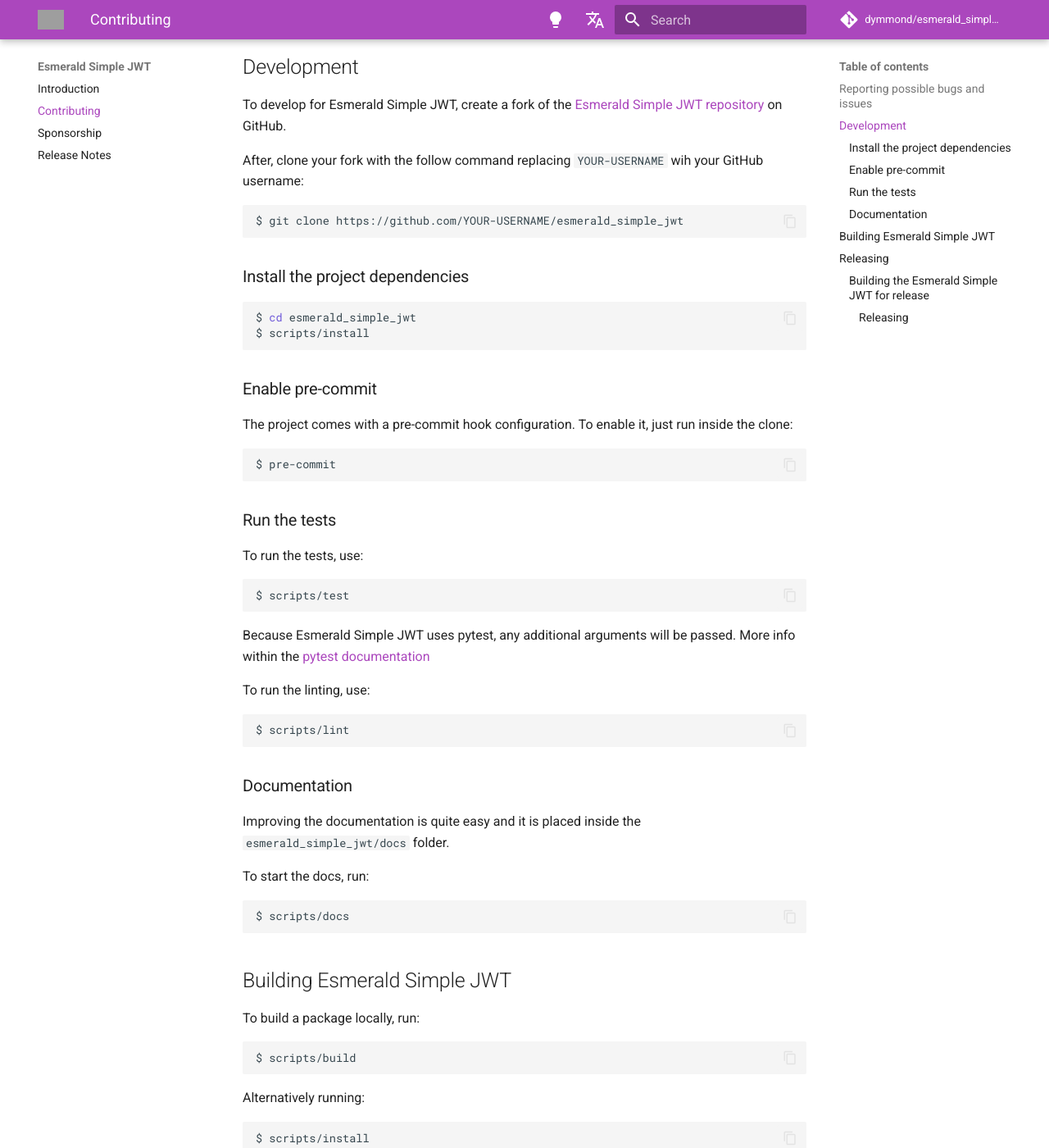
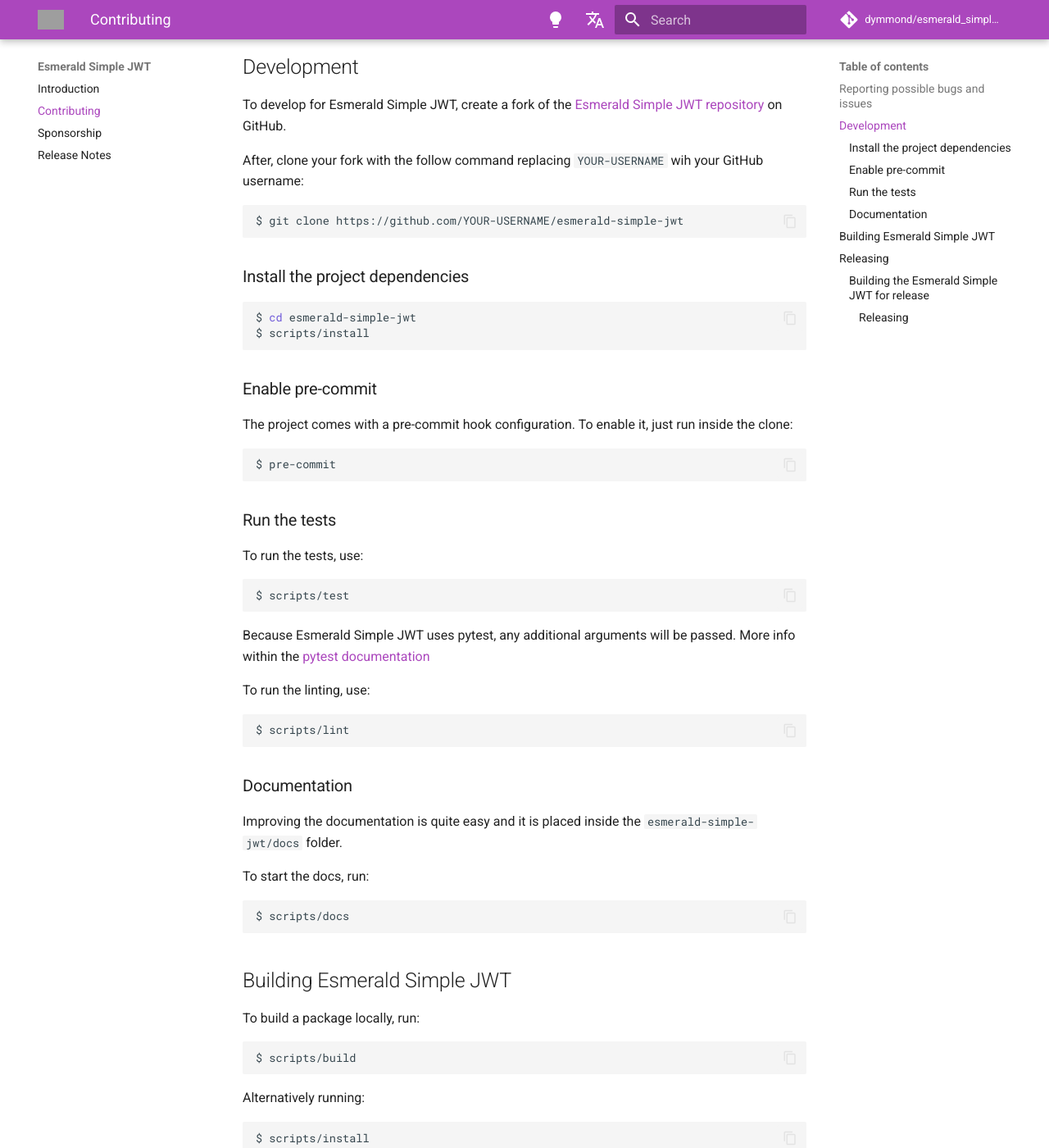
Before and after one commit to dymmond/esmerald-simple-jwt, an MkDocs documentation site: the page built from docs/contributing.md, in a window 1280 px wide and 1400 px high, scrolled down 1078 px. Shown: the whole window at 82% size. Built offline with MkDocs 1.6.1 and Material for MkDocs 9.7.7, drawn with Linux system fonts in a browser that asks for light colours; comment, search, counter and statistics services are not loaded; grey boxes are pictures that could not be loaded.

````diff
--- a/docs/contributing.md
+++ b/docs/contributing.md
@@ -3,9 +3,9 @@
 Thank you for showing interes in contributing to Esmerald Simple JWT. There are many ways you can help and contribute to the
 project.
 
-* Try Esmerald Simple JWT and [report bugs and issues](https://github.com/dymmond/esmerald_simple_jwt/issues/new) you find.
-* [Implement new features](https://github.com/dymmond/esmerald_simple_jwt/issues?q=is%3Aissue+is%3Aopen+label%3A%22good+first+issue%22)
-* Help othes by [reviewing pull requests](https://github.com/dymmond/esmerald_simple_jwt/pulls)
+* Try Esmerald Simple JWT and [report bugs and issues](https://github.com/dymmond/esmerald-simple-jwt/issues/new) you find.
+* [Implement new features](https://github.com/dymmond/esmerald-simple-jwt/issues?q=is%3Aissue+is%3Aopen+label%3A%22good+first+issue%22)
+* Help othes by [reviewing pull requests](https://github.com/dymmond/esmerald-simple-jwt/pulls)
 * Help writting documentation
 * Use the discussions and actively participate on them.
 * Become an contributor by helping Esmerald Simple JWT growing and spread the words across small, medium, large or any company
@@ -17,7 +17,7 @@ It is natural that you might find something that Esmerald Simple JWT should supp
 behaviour that needs addressing.
 
 The way we love doing things is very simple, contributions should start out with a
-[discussion](https://github.com/dymmond/esmerald_simple_jwt/discussions). The potential bugs shall be raised as "Potential Issue"
+[discussion](https://github.com/dymmond/esmerald-simple-jwt/discussions). The potential bugs shall be raised as "Potential Issue"
 in the discussions, the feature requests may be raised as "Ideas".
 
 We can then decide if the discussion needs to be escalated into an "Issue" or not.
@@ -37,18 +37,18 @@ it clear to understand and get the required help.
 
 ## Development
 
-To develop for Esmerald Simple JWT, create a fork of the [Esmerald Simple JWT repository](https://github.com/dymmond/esmerald_simple_jwt) on GitHub.
+To develop for Esmerald Simple JWT, create a fork of the [Esmerald Simple JWT repository](https://github.com/dymmond/esmerald-simple-jwt) on GitHub.
 
 After, clone your fork with the follow command replacing `YOUR-USERNAME` wih your GitHub username:
 
 ```shell
-$ git clone https://github.com/YOUR-USERNAME/esmerald_simple_jwt
+$ git clone https://github.com/YOUR-USERNAME/esmerald-simple-jwt
 ```
 
 ### Install the project dependencies
 
 ```shell
-$ cd esmerald_simple_jwt
+$ cd esmerald-simple-jwt
 $ scripts/install
 ```
 
@@ -79,7 +79,7 @@ $ scripts/lint
 
 ### Documentation
 
-Improving the documentation is quite easy and it is placed inside the `esmerald_simple_jwt/docs` folder.
+Improving the documentation is quite easy and it is placed inside the `esmerald-simple-jwt/docs` folder.
 
 To start the docs, run:
 
@@ -113,7 +113,7 @@ Before releasing a new package into production some considerations need to be ta
 
 * **Changelog**
     * Like many projects, we follow the format from [keepchangelog](https://keepachangelog.com/en/1.0.0/).
-    * [Compare](https://github.com/dymmond/esmerald_simple_jwt/compare/) `main` with the release tag and list of the entries
+    * [Compare](https://github.com/dymmond/esmerald-simple-jwt/compare/) `main` with the release tag and list of the entries
 that are of interest to the users of the framework.
         * What **must** go in the changelog? added, changed, removed or deprecated features and the bug fixes.
         * What is **should not go** in the changelog? Documentation changes, tests or anything not specified in the
@@ -126,7 +126,7 @@ point above.
 
 #### Releasing
 
-Once the `release` PR is merged, create a new [release](https://github.com/dymmond/esmerald_simple_jwt/releases/new)
+Once the `release` PR is merged, create a new [release](https://github.com/dymmond/esmerald-simple-jwt/releases/new)
 that includes:
 
 Example:
````
Also changed, not shown: docs/index.md (+1 -1 lines), docs/sponsorship.md (+1 -1 lines).
